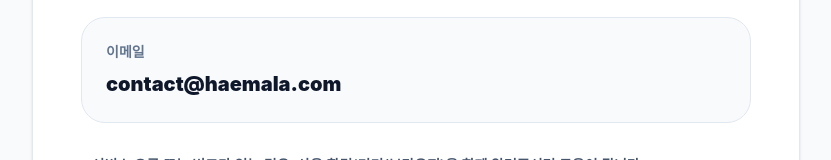
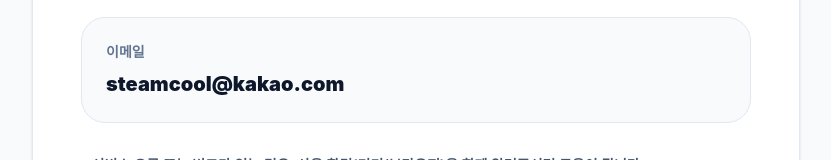
Before and after one commit to steamcool/haemala, a Next.js app: page /contact in a window 1280 px wide. Shown: the part 272-432 px from the top of the page, without its empty margins (224-1055 px from the left). Built offline with nearby package versions, Linux system fonts and the light colour scheme.

Commit message:
update contact email

```diff
--- a/app/contact/page.tsx
+++ b/app/contact/page.tsx
@@ -27,7 +27,7 @@
           <div className="mt-8 rounded-3xl border border-slate-200 bg-slate-50 p-6">
             <p className="text-sm font-black text-slate-500">이메일</p>
             <p className="mt-2 text-xl font-black text-slate-900">
-              contact@haemala.com
+              steamcool@kakao.com
             </p>
           </div>
 
```
